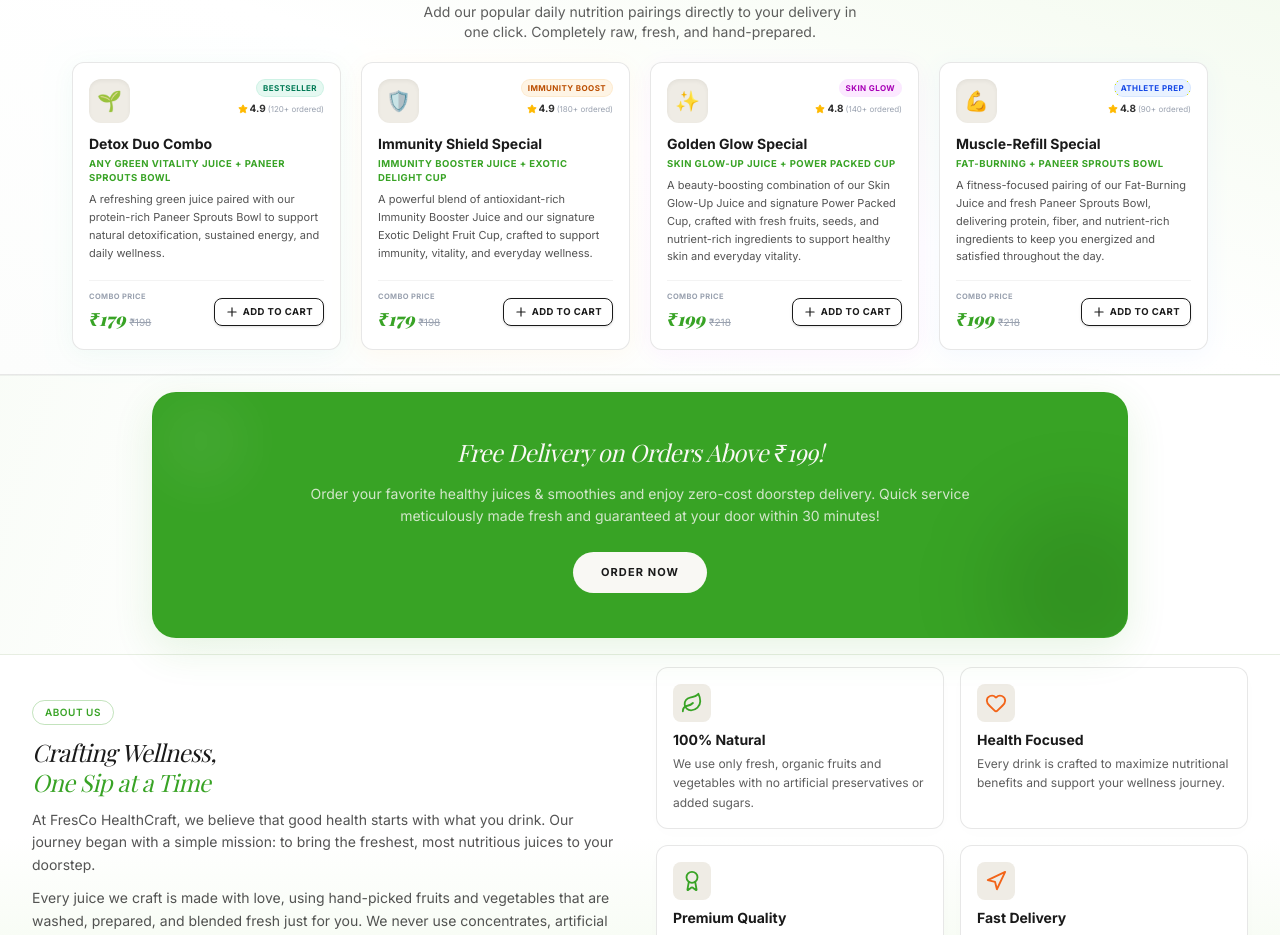
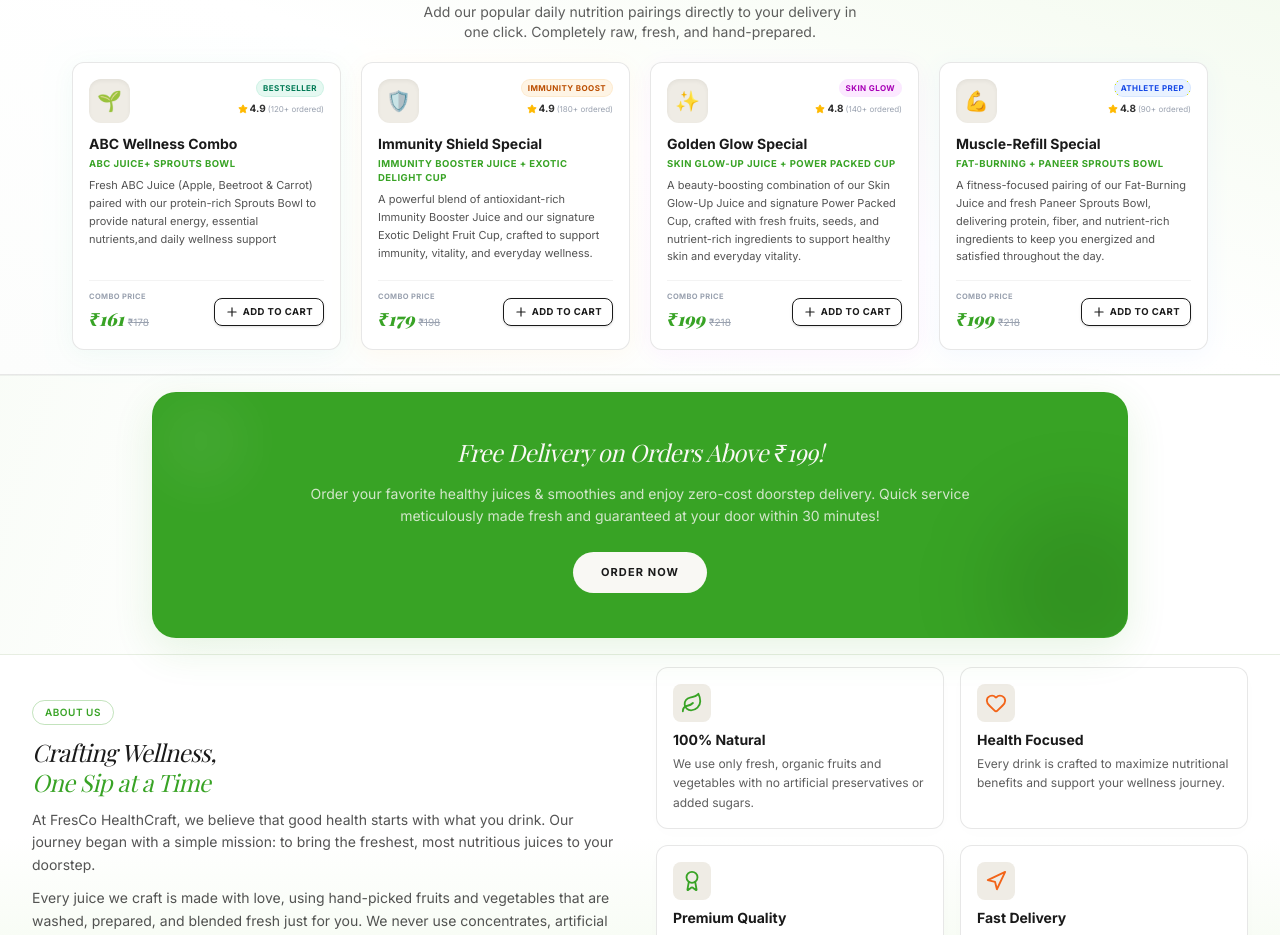
Before and after one commit to FresCohealthcraft/FrescohealthcraftPuneOfficial-, a React (Vite) app: page / in a window 1280 px wide. Shown: the part 2444-3379 px from the top of the page. Built offline with nearby package versions, Linux system fonts and the light colour scheme; a web font is replaced by a local one.

Commit message:
Update Special Offers combo details

```diff
--- a/src/components/SpecialOffers.tsx
+++ b/src/components/SpecialOffers.tsx
@@ -10,12 +10,12 @@ interface SpecialOffersProps {
 const DYNAMIC_ITEM_COMBOS = [
     {
       id: "combo_detox_monday",
-      name: "Detox Duo Combo",
+      name: "ABC Wellness Combo",
       icon: "🌱",
-      subtitle: "Any Green Vitality Juice + Paneer Sprouts Bowl",
-      description: "A refreshing green juice paired with our protein-rich Paneer Sprouts Bowl to support natural detoxification, sustained energy, and daily wellness.",
-      originalPrice: 198,
-      price: 179,
+      subtitle: "ABC JUICE+ SPROUTS BOWL",
+      description: "Fresh ABC Juice (Apple, Beetroot & Carrot) paired with our protein-rich Sprouts Bowl to provide natural energy, essential nutrients,and daily wellness support",
+      originalPrice: 178,
+      price: 161,
       category: "Detox & Wellness",
       tag: "BESTSELLER",
       rating: "4.9",
```
